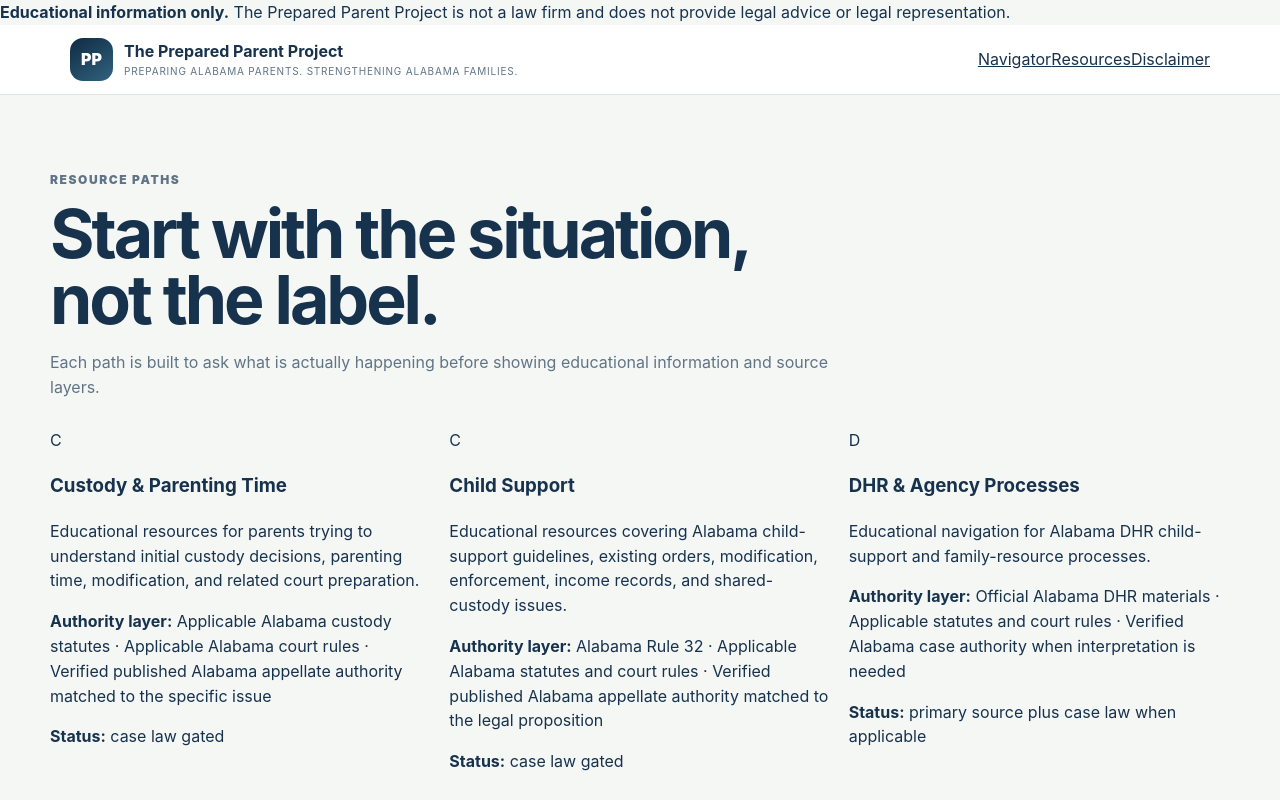
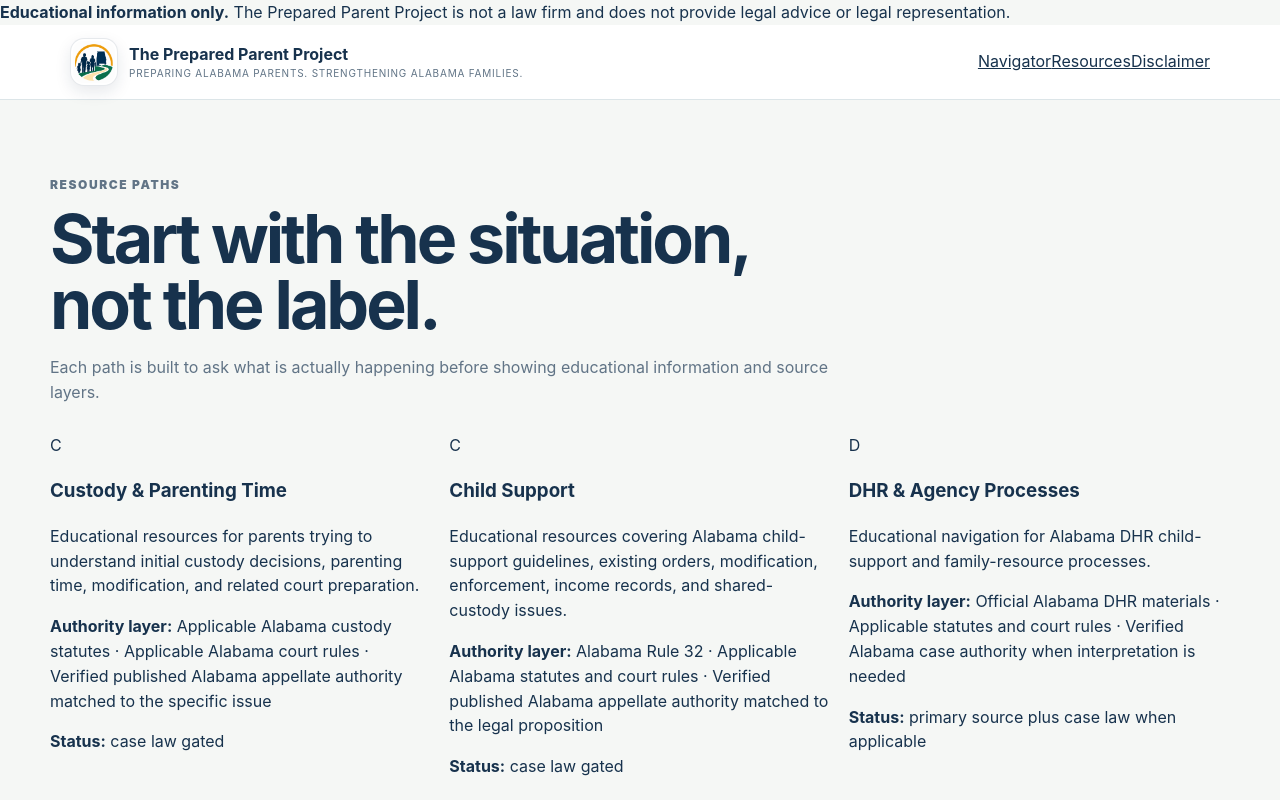
Before and after one commit to steelcityintrgrators/prepared-parent-project, a plain HTML site: page resources.html in a window 1280 px wide. Shown: the top 800 px of the page. Drawn offline with Linux system fonts and the light colour scheme.

Commit message:
Unify site header brand media

```diff
--- a/resources.html
+++ b/resources.html
@@ -6,12 +6,13 @@
 <meta name="description" content="Prepared Parent educational resource paths for Alabama parents. Not a law firm. Not legal advice.">
 <title>Resource Paths | The Prepared Parent Project</title>
 <link rel="stylesheet" href="assets/styles.css">
+<link rel="stylesheet" href="assets/brand-media.css">
 </head>
 <body>
 <div class="legal-banner"><strong>Educational information only.</strong> The Prepared Parent Project is not a law firm and does not provide legal advice or legal representation.</div>
 <header class="site-header">
   <div class="nav shell">
-    <a class="brand" href="index.html"><span class="logo">PP</span><span><b>The Prepared Parent Project</b><small>Preparing Alabama parents. Strengthening Alabama families.</small></span></a>
+    <a class="brand" href="index.html"><img class="brand-logo" src="assets/media/brand-avatar.png" alt="The Prepared Parent Project logo" width="48" height="48"><span><b>The Prepared Parent Project</b><small>Preparing Alabama parents. Strengthening Alabama families.</small></span></a>
     <nav><a href="index.html#navigator">Navigator</a><a href="resources.html">Resources</a><a href="disclaimer.html">Disclaimer</a></nav>
   </div>
 </header>
```
